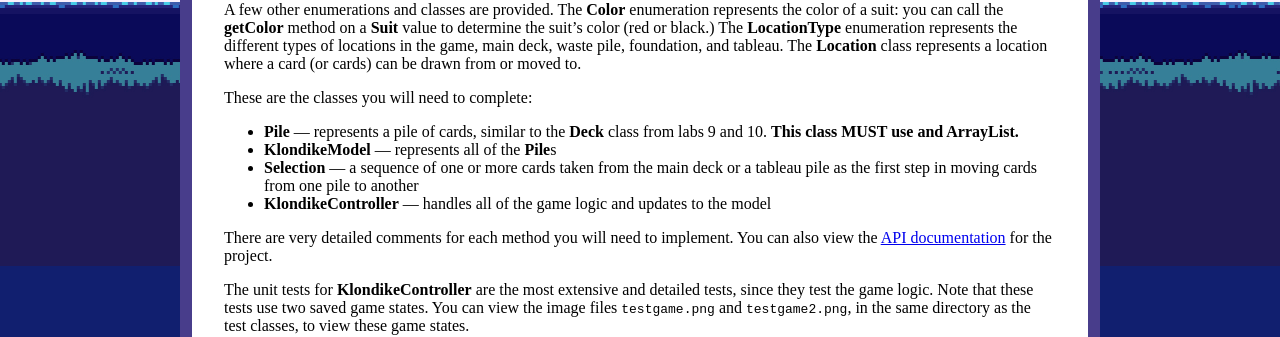
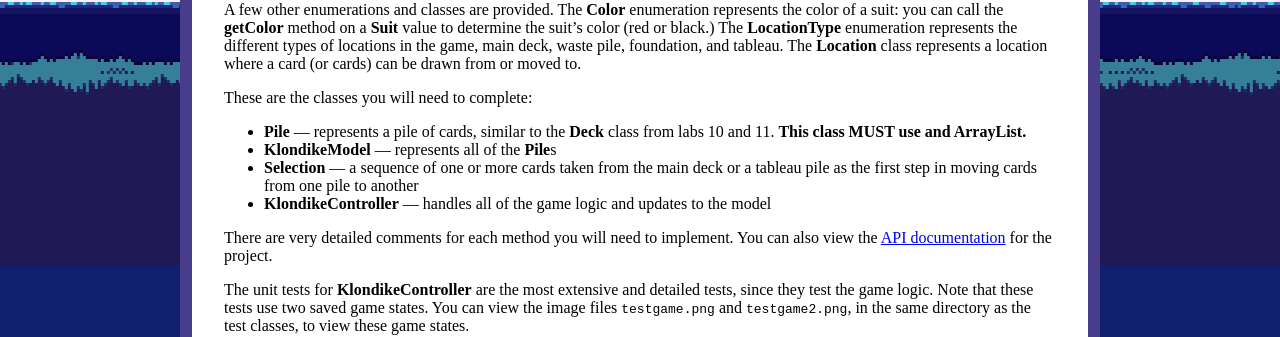
Before and after one commit to ycpcs/cs201-spring2021, a Jekyll site: the page built from assign/assign03.md, in a window 1280 px wide and 900 px high, scrolled down 497 px. Shown: the part 137-474 px from the top of the window. Built offline with Jekyll 4.4.1, drawn with Linux system fonts in a browser that asks for light colours.

Commit message:
update assign03
update assign03

```diff
--- a/assign/assign03.md
+++ b/assign/assign03.md
@@ -34,7 +34,7 @@ A few other enumerations and classes are provided. The **Color** enumeration rep
 
 These are the classes you will need to complete:
 
-* **Pile** &mdash; represents a pile of cards, similar to the **Deck** class from labs 9 and 10. **This class MUST use and ArrayList.**
+* **Pile** &mdash; represents a pile of cards, similar to the **Deck** class from labs 10 and 11. **This class MUST use and ArrayList.**
 * **KlondikeModel** &mdash; represents all of the **Pile**s
 * **Selection** &mdash; a sequence of one or more cards taken from the main deck or a tableau pile as the first step in moving cards from one pile to another
 * **KlondikeController** &mdash; handles all of the game logic and updates to the model
```
